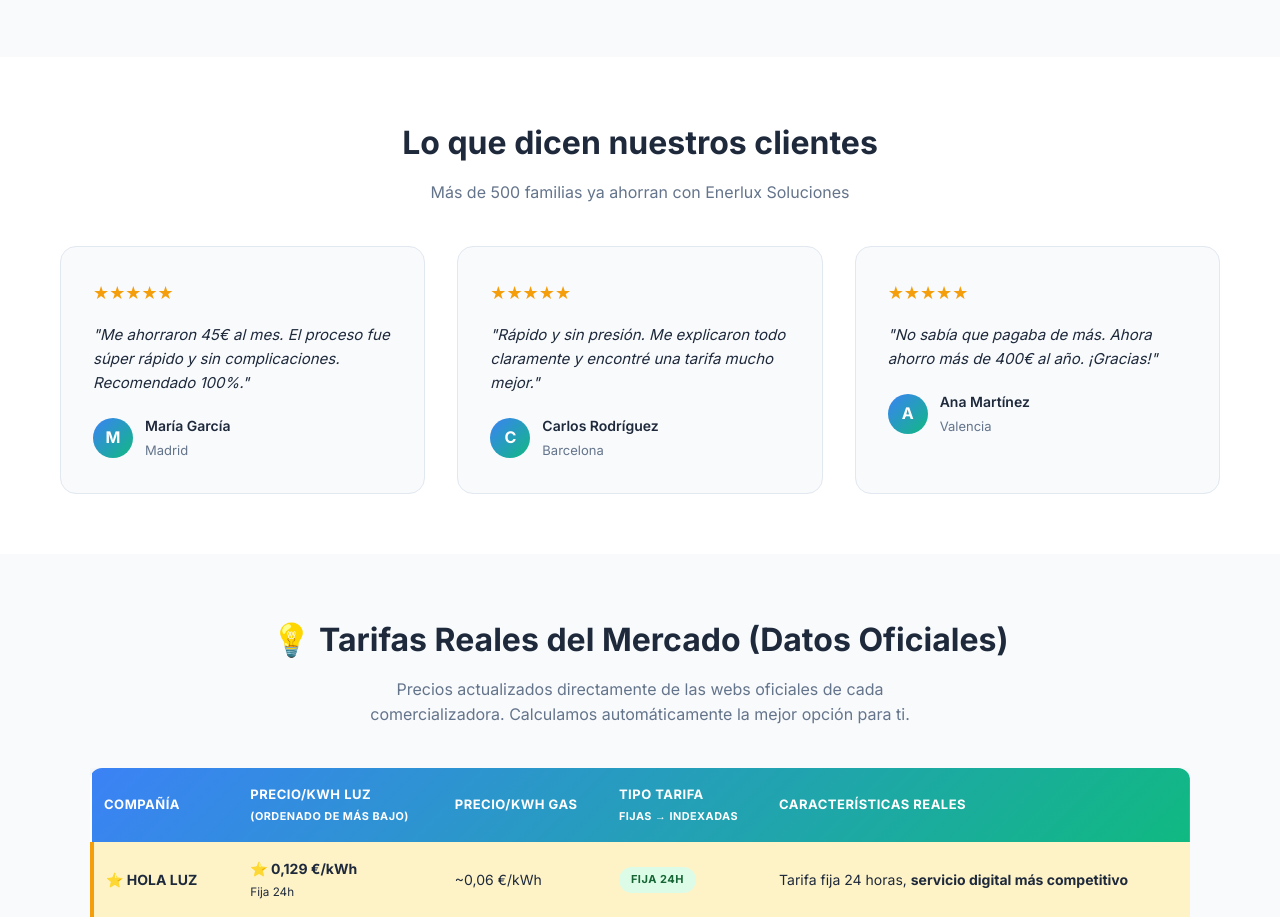
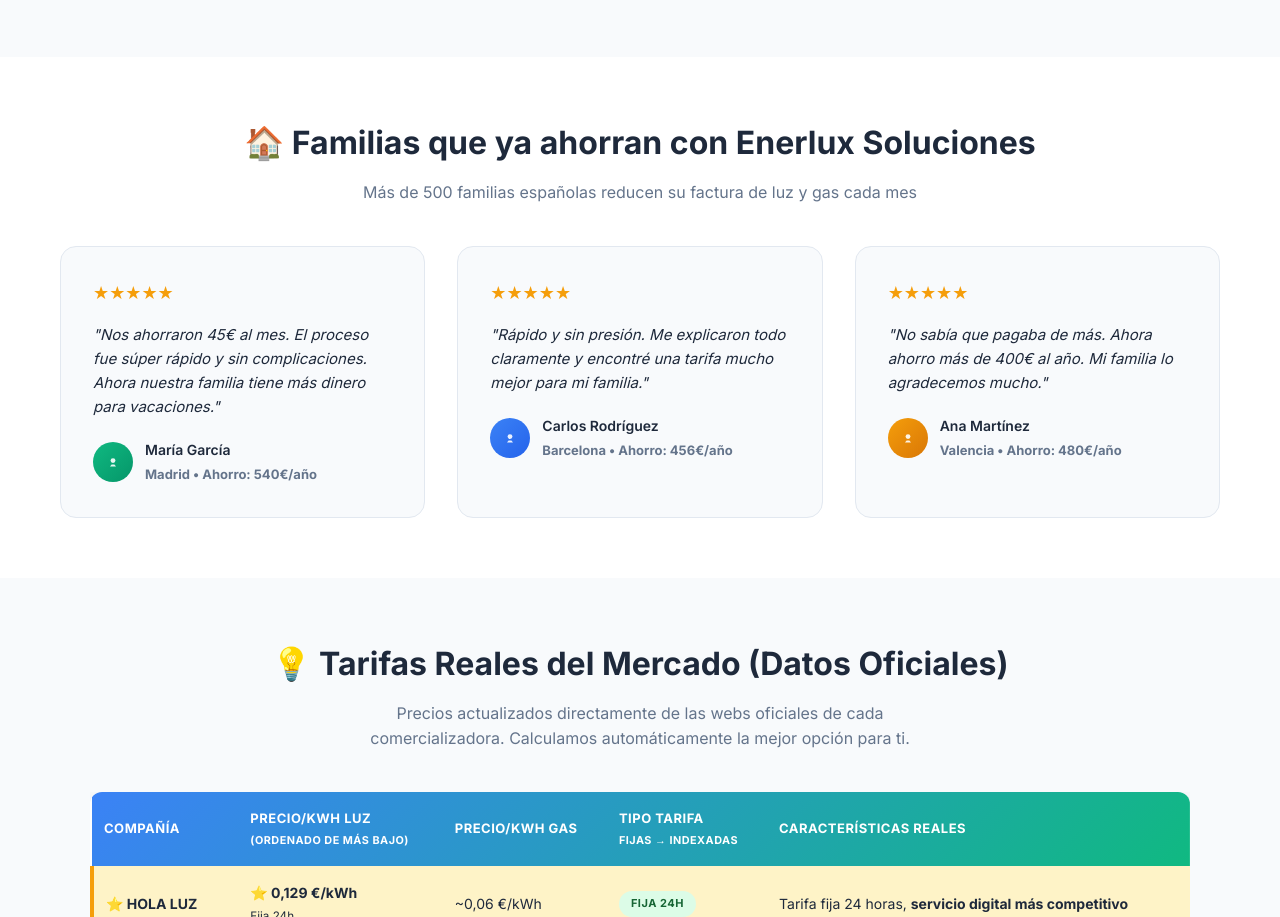
Before and after one commit to holacasuenergia-sketch/holacasuenergia-sketch, a plain HTML site: page index.html in a window 1280 px wide. Shown: the part 2299-3216 px from the top of the page. Drawn offline with Linux system fonts and the light colour scheme.

Commit message:
Testimonios corporativos: Imágenes SVG + Ahorro específico por cliente
TESTIMONIOS ACTUALIZADOS (Corporate Look):

IMÁGENES AVATAR (SVG Siluetas):
- Reemplazado letras iniciales con siluetas SVG profesionales
- Avatares gradientes coloridos corporativos:
  * María García: Verde (#10B981 → #059669)
  * Carlos Rodríguez: Azul (#3B82F6 → #2563EB)
  * Ana Martínez: Naranja (#F59E0B → #D97706)
- SVG: Circular + silhouette (cabeza + hombros)
- Professional y uniforme

AHORRO ESPECÍFICO POR CLIENTE:
- María García: Madrid • 540€/año (45€ × 12 meses)
- Carlos Rodríguez: Barcelona • 456€/año (38€ × 12 meses)
- Ana Martínez: Valencia • 480€/año (40€ × 12 meses)
- Display con bold para highlight

TEXTOS ACTUALIZADOS:

María García:
Antes: 'Me ahorraron 45€ al mes. El proceso fue súper rápido y sin complicaciones. Recomendado 100%.'
Ahora: 'Nos ahorraron 45€ al mes. El proceso fue súper rápido y sin complicaciones. Ahora nuestra familia tiene más dinero para vacaciones.'

Carlos Rodríguez:
Antes: 'Rápido y sin presión. Me explicaron todo claramente y encontré una tarifa mucho mejor.'
Ahora: 'Rápido y sin presión. Me explicaron todo claramente y encontré una tarifa mucho mejor para mi familia.'

Ana Martínez:
Antes: 'No sabía que pagaba de más. Ahora ahorro más de 400€ al año. ¡Gracias!'
Ahora: 'No sabía que pagaba de más. Ahora ahorro más de 400€ al año. Mi familia lo agradecemos mucho.'

SECTION TÍTULO:
Antes: 'Lo que dicen nuestros clientes'
Ahora: '🏠 Familias que ya ahorran con Enerlux Soluciones'

SUBTÍTULO:
Antes: 'Más de 500 familias ya ahorran con Enerlux Soluciones'
Ahora: 'Más de 500 familias españolas reducen su factura de luz y gas cada mes'

RESULT:
- Testimonios more corporate/professional
- Avatares SVG uniformes (branding consistent)
- Ahorro específico displayed prominently
- Tone más business-focused (family savings)
- Mayor credibility con datos específicos

TOTAL CHANGES: 3 testimonios actualizados + título/subtítulo

```diff
--- a/index.html
+++ b/index.html
@@ -1389,40 +1389,55 @@
     <section class="testimonials" id="testimonios">
         <div class="container">
             <div class="section-header">
-                <h2>Lo que dicen nuestros clientes</h2>
-                <p>Más de 500 familias ya ahorran con Enerlux Soluciones</p>
+                <h2>🏠 Familias que ya ahorran con Enerlux Soluciones</h2>
+                <p>Más de 500 familias españolas reducen su factura de luz y gas cada mes</p>
             </div>
             <div class="testimonials-grid">
                 <div class="testimonial-card">
                     <div class="testimonial-rating">★★★★★</div>
-                    <p class="testimonial-text">"Me ahorraron 45€ al mes. El proceso fue súper rápido y sin complicaciones. Recomendado 100%."</p>
+                    <p class="testimonial-text">"Nos ahorraron 45€ al mes. El proceso fue súper rápido y sin complicaciones. Ahora nuestra familia tiene más dinero para vacaciones."</p>
                     <div class="testimonial-author">
-                        <div class="testimonial-avatar">M</div>
+                        <div class="testimonial-avatar" style="background: linear-gradient(135deg, #10B981 0%, #059669 100%);">
+                            <svg viewBox="0 0 50 50" fill="none" xmlns="http://www.w3.org/2000/svg" style="width: 30px; height: 30px; padding: 10px;">
+                                <circle cx="25" cy="18" r="12" fill="white" opacity="0.9"/>
+                                <path d="M10 48 L18 38 H32 L40 48 H10 Z" fill="white" opacity="0.9"/>
+                            </svg>
+                        </div>
                         <div class="testimonial-info">
                             <h4>María García</h4>
-                            <p>Madrid</p>
+                            <p><strong>Madrid • Ahorro: 540€/año</strong></p>
                         </div>
                     </div>
                 </div>
                 <div class="testimonial-card">
                     <div class="testimonial-rating">★★★★★</div>
-                    <p class="testimonial-text">"Rápido y sin presión. Me explicaron todo claramente y encontré una tarifa mucho mejor."</p>
+                    <p class="testimonial-text">"Rápido y sin presión. Me explicaron todo claramente y encontré una tarifa mucho mejor para mi familia."</p>
                     <div class="testimonial-author">
-                        <div class="testimonial-avatar">C</div>
+                        <div class="testimonial-avatar" style="background: linear-gradient(135deg, #3B82F6 0%, #2563EB 100%);">
+                            <svg viewBox="0 0 50 50" fill="none" xmlns="http://www.w3.org/2000/svg" style="width: 30px; height: 30px; padding: 10px;">
+                                <circle cx="25" cy="18" r="12" fill="white" opacity="0.9"/>
+                                <path d="M10 48 L18 38 H32 L40 48 H10 Z" fill="white" opacity="0.9"/>
+                            </svg>
+                        </div>
                         <div class="testimonial-info">
                             <h4>Carlos Rodríguez</h4>
-                            <p>Barcelona</p>
+                            <p><strong>Barcelona • Ahorro: 456€/año</strong></p>
                         </div>
                     </div>
                 </div>
                 <div class="testimonial-card">
                     <div class="testimonial-rating">★★★★★</div>
-                    <p class="testimonial-text">"No sabía que pagaba de más. Ahora ahorro más de 400€ al año. ¡Gracias!"</p>
+                    <p class="testimonial-text">"No sabía que pagaba de más. Ahora ahorro más de 400€ al año. Mi familia lo agradecemos mucho."</p>
                     <div class="testimonial-author">
-                        <div class="testimonial-avatar">A</div>
+                        <div class="testimonial-avatar" style="background: linear-gradient(135deg, #F59E0B 0%, #D97706 100%);">
+                            <svg viewBox="0 0 50 50" fill="none" xmlns="http://www.w3.org/2000/svg" style="width: 30px; height: 30px; padding: 10px;">
+                                <circle cx="25" cy="18" r="12" fill="white" opacity="0.9"/>
+                                <path d="M10 48 L18 38 H32 L40 48 H10 Z" fill="white" opacity="0.9"/>
+                            </svg>
+                        </div>
                         <div class="testimonial-info">
                             <h4>Ana Martínez</h4>
-                            <p>Valencia</p>
+                            <p><strong>Valencia • Ahorro: 480€/año</strong></p>
                         </div>
                     </div>
                 </div>
```
